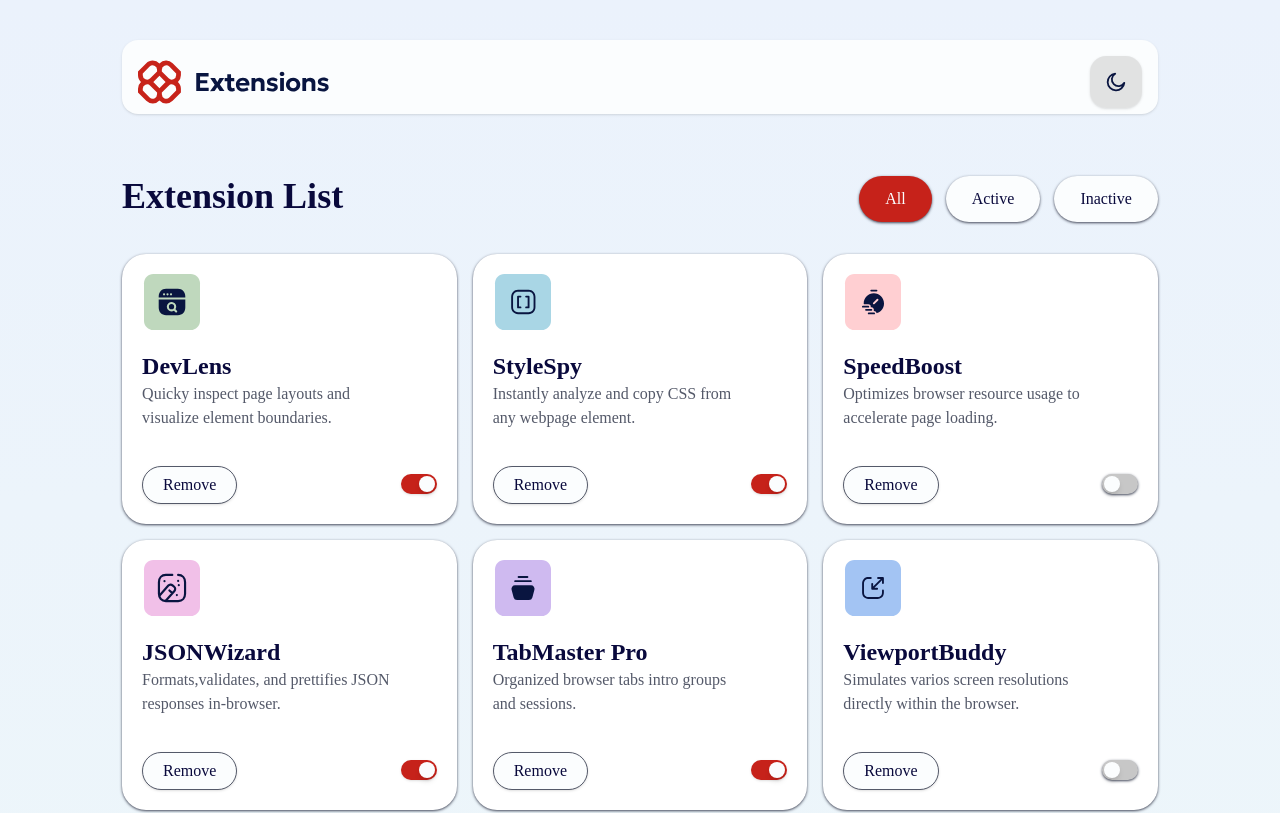
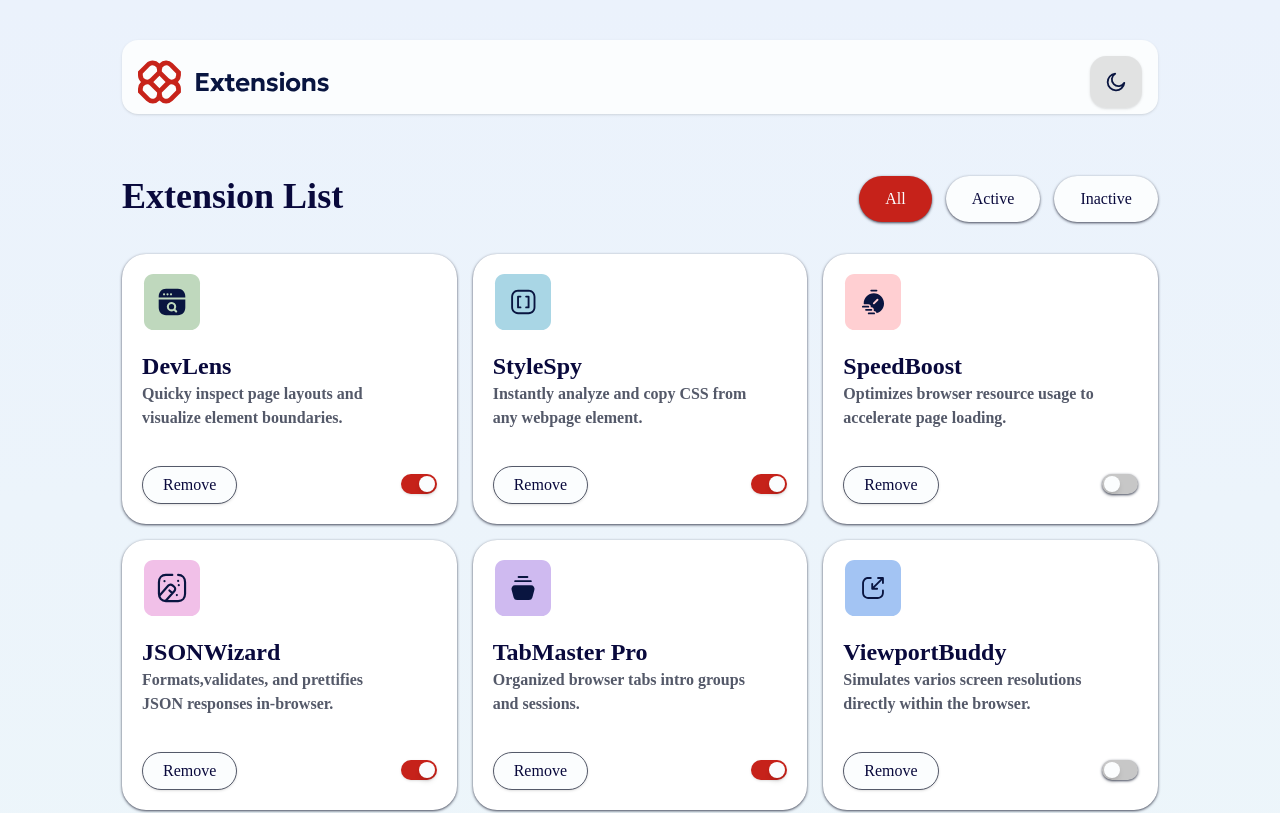
Before and after one commit to arnmary/browser-extention-manager, a React (Vite) app in the folder new/: page / in a window 1280 px wide. Shown: the top 813 px of the page. Built offline with nearby package versions, Linux system fonts and the light colour scheme.

Commit message:
02.24.09.2025

```diff
--- a/new/src/components/Card.tsx
+++ b/new/src/components/Card.tsx
@@ -10,12 +10,12 @@ export default function Card({ card, onToggle, onRemove }: CardProps) {
   const enabled = card.active;
 
   return (
-    <div className="p-5 rounded-3xl  bg-white dark:bg-[#21212C]/90 dark:text-white flex flex-col justify-between gap-9  shadow-sm shadow-[#545969]">
+    <div className="p-5 rounded-3xl  bg-white dark:bg-[#21212C]/90 dark:text-white flex flex-col justify-between gap-9 shadow-sm shadow-[#545969]">
       <div className="flex items-center gap-2 md:flex-wrap">
         <img src={card.icon} alt={`${card.title} icon`} className="w-17 h-17 pb-[12px] pr-2" />
-        <div className="flex flex-col flex-wrap w-64">
+        <div className="flex flex-col flex-wrap w-65">
           <h2 className="font-bold text-2xl">{card.title}</h2>
-        <p className="text-base text-[#545969] dark:text-[#C7C7C7]">{card.description}</p>
+        <p className="text-[16px] font-bold text-[#545969] dark:text-[#C7C7C7]">{card.description}</p>
         </div>
 
       </div>
@@ -23,7 +23,7 @@ export default function Card({ card, onToggle, onRemove }: CardProps) {
       <div className="flex justify-between">
         <button
           onClick={() => onRemove(card.id)}
-          className="px-5 py-1.5 rounded-4xl bg-[#FBFDFE] border-1 border-[#545969]  dark:bg-[#21212C]/90 text-[#09093C] dark:text-[#C7C7C7] text-base cursor-pointer shadow-sm  hover:bg-[#C7C7C7]/50 hover:dark:bg-[#545969] hover:border-[#C7C7C7]/50 hover:dark:border-[#545969] hover:dark:text-[#FBFDFE] hover:ring-2 hover:ring-[#C6221A] dark:hover:ring-[#C6221A] hover:ring-offset-2 hover:ring-offset-[#FBFDFE] dark:hover:ring-offset-[#21212C] transform transition-all duration-300 ease-in-out"
+          className="px-5 py-1.5 font-normal  rounded-4xl bg-[#FBFDFE] border-1 border-[#545969]  dark:bg-[#21212C]/90 text-[#09093C] dark:text-[#C7C7C7] text-base cursor-pointer shadow-sm  hover:bg-[#C7C7C7]/50 hover:dark:bg-[#545969] hover:border-[#C7C7C7]/50 hover:dark:border-[#545969] hover:dark:text-[#FBFDFE] hover:ring-2 hover:ring-[#C6221A] dark:hover:ring-[#C6221A] hover:ring-offset-2 hover:ring-offset-[#FBFDFE] dark:hover:ring-offset-[#21212C] transform transition-all duration-300 ease-in-out"
         >
         Remove
         </button>
--- a/new/src/index.css
+++ b/new/src/index.css
@@ -1,7 +1,7 @@
 @import "tailwindcss";
 
 
-@import url('https://fonts.googleapis.com/css2?family=Noto+Sans:wght@400;700&display=swap');
+@import url('https://fonts.googleapis.com/css2?family=Italiana&family=Montserrat:ital,wght@0,100..900;1,100..900&family=Noto+Sans:ital,wght@0,100..900;1,100..900&family=Open+Sans:ital,wght@0,300..800;1,300..800&family=Raleway:ital,wght@0,100..900;1,100..900&family=Roboto:ital,wght@0,100..900;1,100..900&display=swap');
 
 @custom-variant dark (&:where(.dark, .dark *));
 
```
